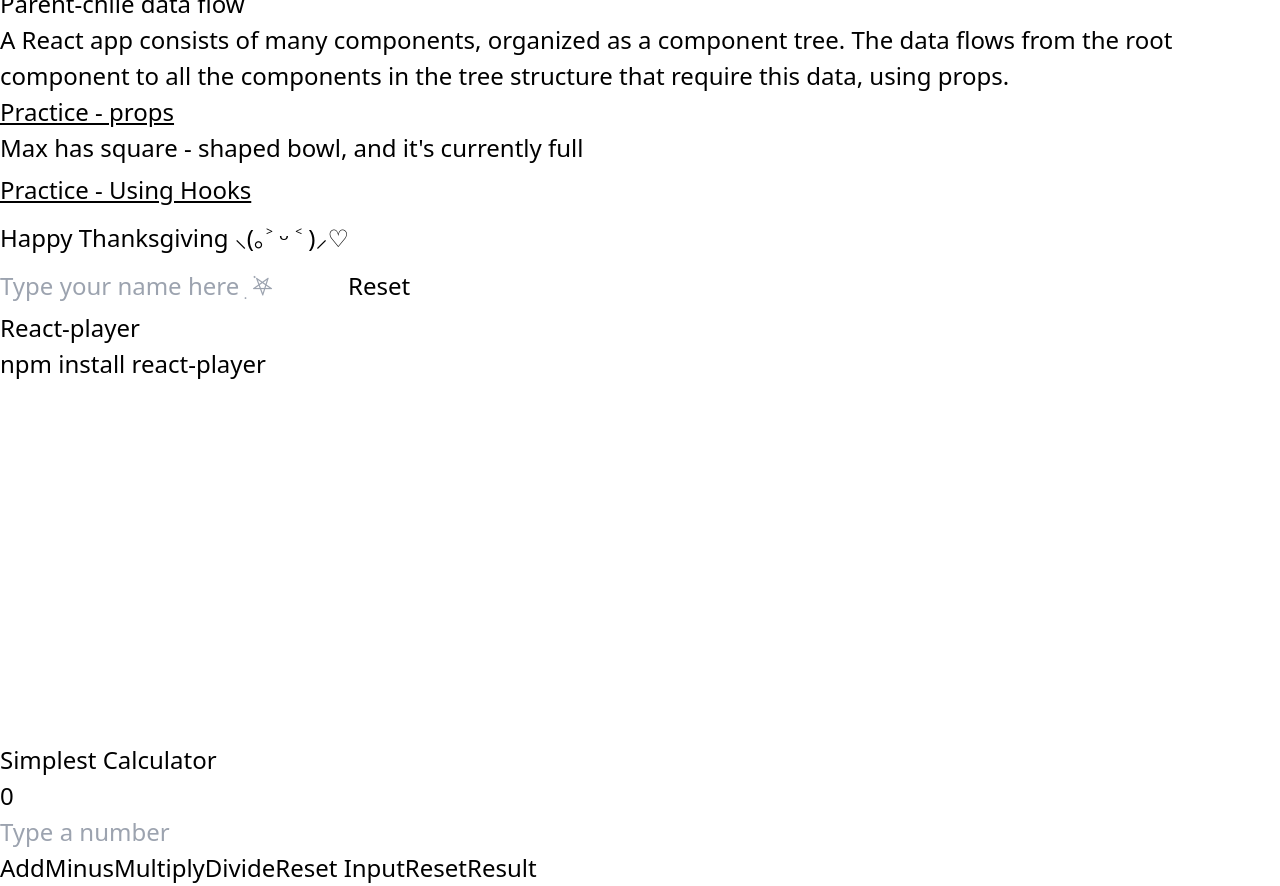
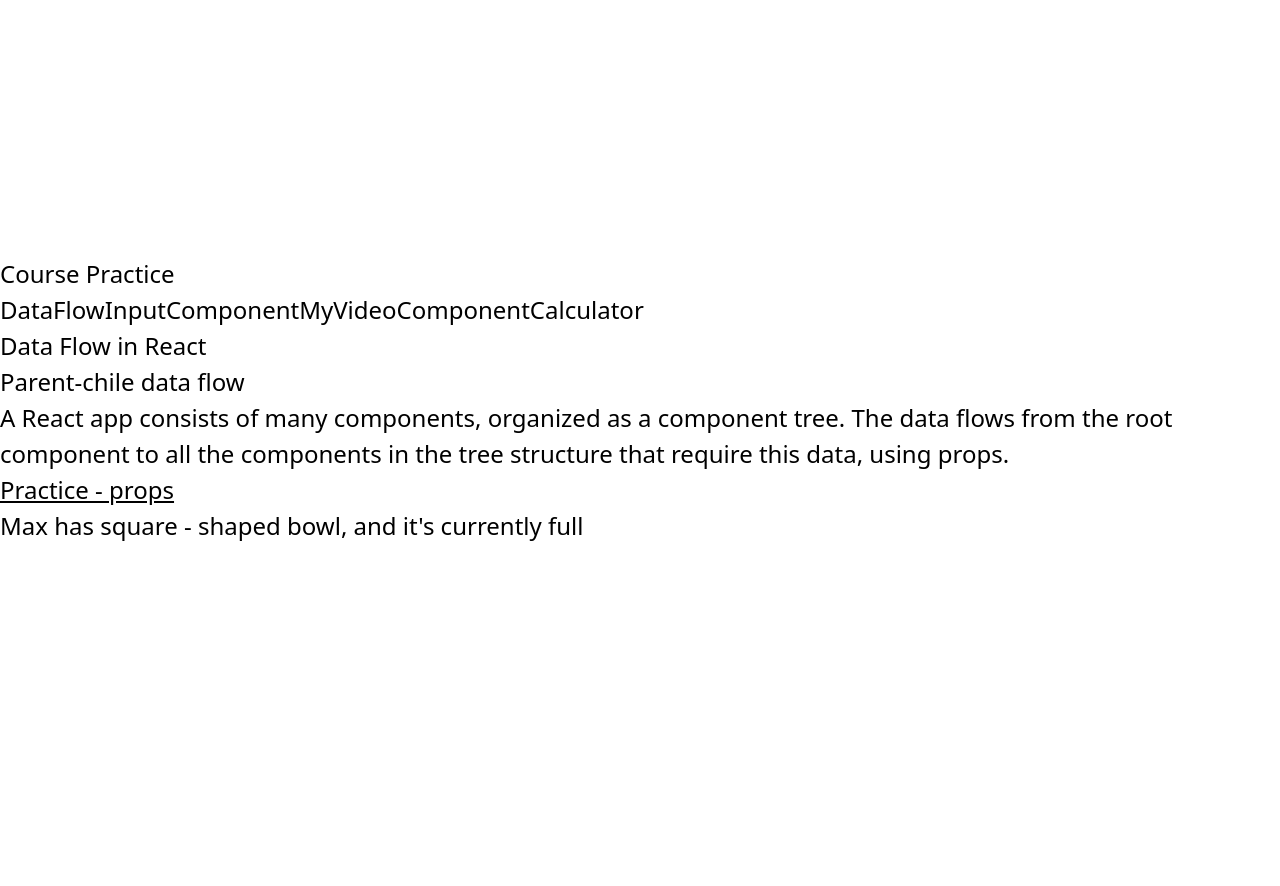
Before and after one commit to Sisi-tech/course-practice, a React (Vite) app: page /dataFlow in a window 1280 px wide. After the commit the page ends 800 px from the top, so only its background shows below. Built offline with nearby package versions, Linux system fonts and the light colour scheme.

Commit message:
add rounte

```diff
--- a/package.json
+++ b/package.json
@@ -12,7 +12,8 @@
   "dependencies": {
     "react": "^18.2.0",
     "react-dom": "^18.2.0",
-    "react-player": "^2.13.0"
+    "react-player": "^2.13.0",
+    "react-router-dom": "^6.20.0"
   },
   "devDependencies": {
     "@types/react": "^18.2.37",
--- a/src/App.jsx
+++ b/src/App.jsx
@@ -1,23 +1,34 @@
 import Calculator from "./calculator"
-import Dog from "./DataFlow"
+import DataFlow from "./DataFlow"
 import InputComponent from './Hooks'
 import MyVideoComponent from "./Video.jsx"
+import { BrowserRouter, Route, Routes, Link} from "react-router-dom";
 
 
 
 function App() {
 
   return (
-    <div className="min-w-screen min-h-screen gap-6 bg-gray-900 flex flex-col items-center justify-center">
+    <div className="w-screen h-screen gap-6 bg-gray-900 flex flex-col items-center justify-center">
       <h1 className="text-4xl font-serif py-2 text-gray-100 font-bold">Course Practice</h1>
-      <Dog />
-      <InputComponent />
-      <MyVideoComponent />
-      <Calculator />
+      <BrowserRouter>
+      <nav className="text-gray-200 flex flex-row gap-10">
+        <Link to="/dataFlow">DataFlow</Link>
+        <Link to="/inputComponent">InputComponent</Link>
+        <Link to="/myVideoComponent">MyVideoComponent</Link>
+        <Link to="/calculator">Calculator</Link>
+      </nav>
+        <Routes>
+          <Route path='/dataFlow' element={<DataFlow />} />
+          <Route path='/inputComponent' element={<InputComponent />} />
+          <Route path='/myVideoComponent' element={<MyVideoComponent />} />
+          <Route path='/calculator' element={<Calculator />} />
+        </Routes>
+      </BrowserRouter>
     </div>
 
   )
 }
 
 
-export default App
+export default App;
--- a/src/DataFlow.jsx
+++ b/src/DataFlow.jsx
@@ -1,7 +1,7 @@
 // Parent component:
-function Dog() {
+function DataFlow() {
     return (
-        <div className="min-w-screen flex flex-col text-center justify-center text-gray-100">
+        <div className="flex flex-col text-center text-gray-100">
             <h2 className="text-3xl text-blue-700">Data Flow in React</h2>
             <h3 className="text-2xl py-1">Parent-chile data flow</h3>
             <p className="py-2 w-1/2 mx-auto">A React app consists of many components, organized as a component tree. The data flows from the root component to all the components in the tree structure that require this data, using props.</p>
@@ -27,4 +27,4 @@ function Bowl(props) {
     );
 }
 
-export default Dog;
+export default DataFlow;
```
Also changed, not shown: 1 other file (tests, documents, lock files or other folders).
